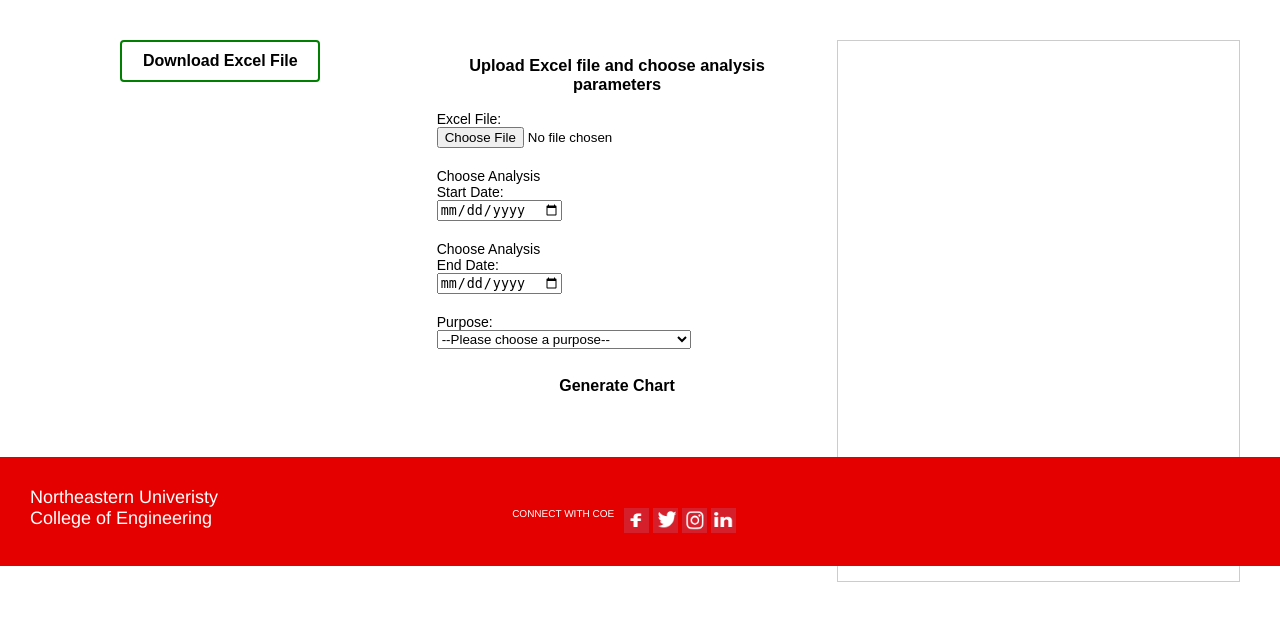
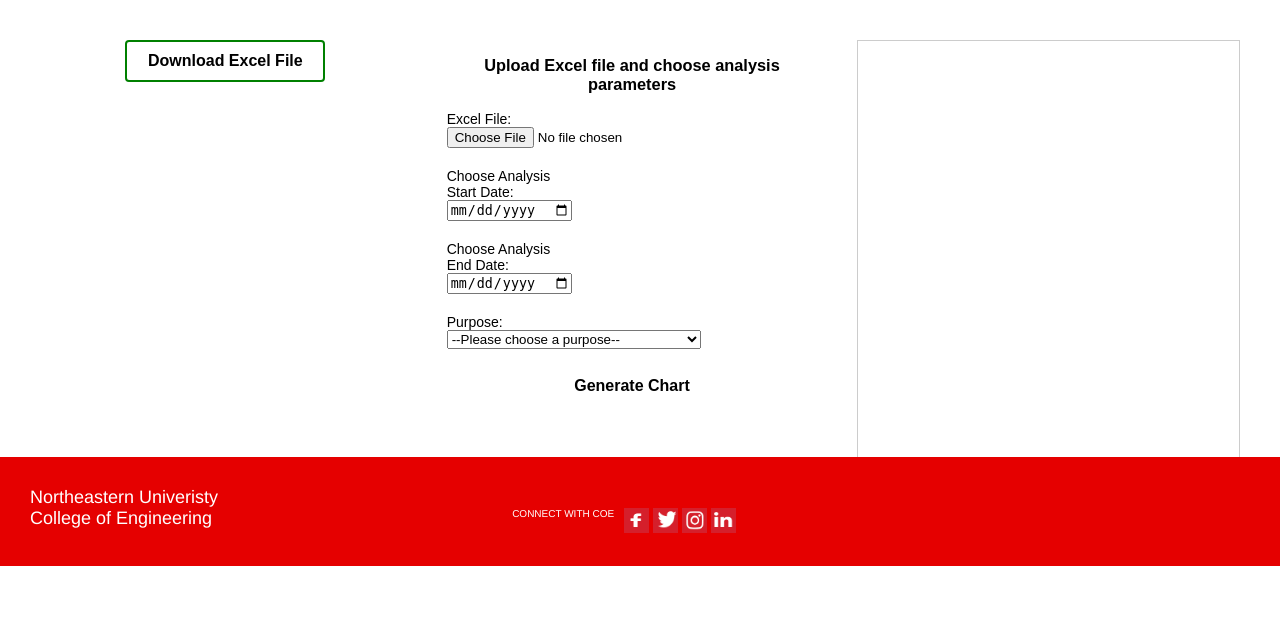
Before and after one commit to abackhoff/hyse-epidemicanalysis, a Flask app: page /create-spc-charts in a window 1280 px wide. Shown: the part 234-856 px from the top of the page. After the commit the page ends 800 px from the top, so only its background shows below. Run offline with Flask 2, Linux system fonts and the light colour scheme; some libraries are stand-ins or nearby versions.

Commit message:
Update index.html

```diff
--- a/templates/index.html
+++ b/templates/index.html
@@ -69,8 +69,8 @@
 
         .chart-display {
             border: 1px solid #ccc;
-            padding: 20px;
-            max-width: 80%;
+            padding: 5px;
+            max-width: 100%;
             min-height: 500px;
         }
 
```
